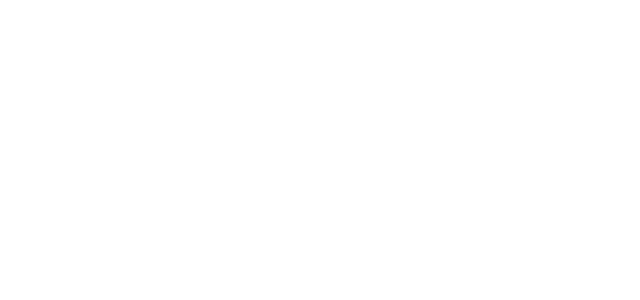
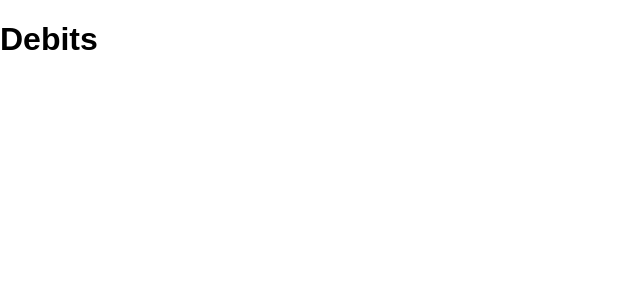
Before and after one commit to tnsherpa1/bank-of-react, a React (Create React App) app: page /debits in a window 1280 px wide. Shown: the top 300 px of the page, without its empty margins (0-640 px from the left). Built offline with nearby package versions, Linux system fonts and the light colour scheme.

Commit message:
creates debits component

```diff
--- a/src/App.js
+++ b/src/App.js
@@ -1,6 +1,7 @@
 import React, { Component } from 'react'
 import { BrowserRouter as Router, Switch, Route } from 'react-router-dom'
 import Home from './components/Home'
+import Debits from './components/Debits'
 
 class App extends Component {
   render() {
@@ -8,6 +9,7 @@
       <Router>
         <Switch>
           <Route exact path="/" component={Home}/>
+          <Route exact path="/debits" component={Debits}/>
         </Switch>
       </Router>
     );
--- /dev/null
+++ b/src/components/Debits.js
@@ -0,0 +1,11 @@
+import React, {Component} from 'react'
+
+
+class Debits extends Component {
+  render() {
+    return (
+      <h1>Debits</h1>
+    )
+  }
+}
+export default Debits
```
